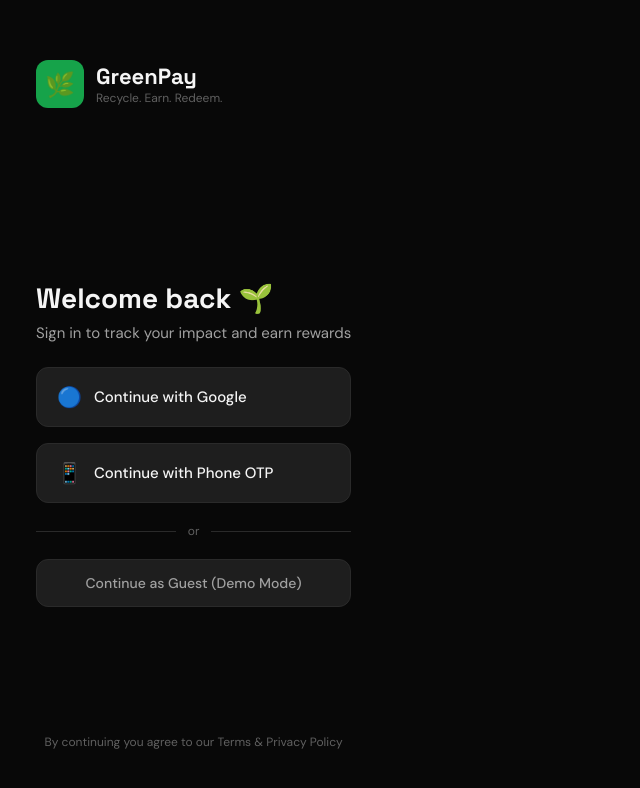
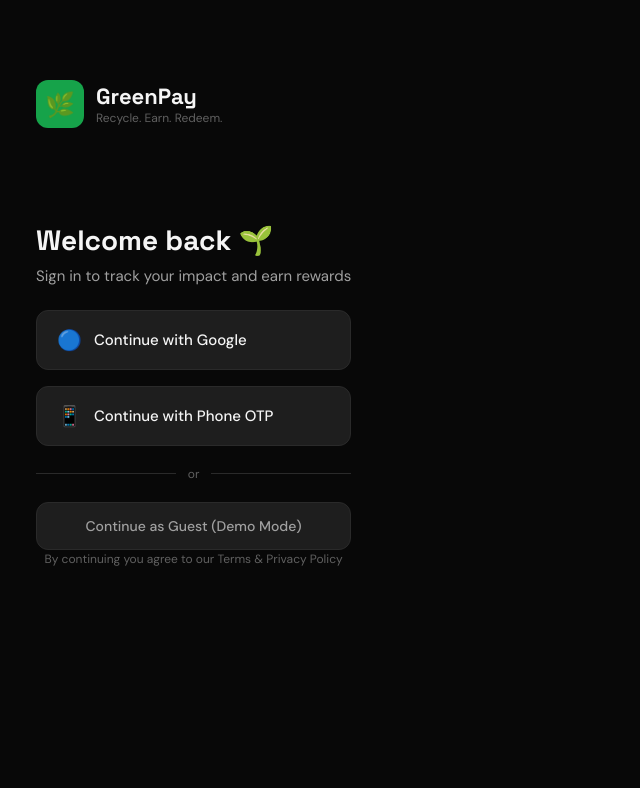
Before and after one commit to zarkxxx/greenpay, a React (Vite) app: page / in a window 1280 px wide. Both pictures are taken after a click on the button "Skip". Shown: the top 788 px of the page, without its empty margins (0-640 px from the left). Built offline with nearby package versions, Linux system fonts and the light colour scheme.

Commit message:
fix login layout

```diff
--- a/src/pages/Login.jsx
+++ b/src/pages/Login.jsx
@@ -1,6 +1,6 @@
 export default function Login({ onLogin }) {
   return (
-    <div className="login-page">
+    <div className="login-page" style={{ justifyContent: "flex-start", paddingTop: 80 }}>
       <div className="logo-area">
         <div className="logo-icon">🌿</div>
         <div>
@@ -9,7 +9,7 @@ export default function Login({ onLogin }) {
         </div>
       </div>
 
-      <div style={{ flex: 1, display: "flex", flexDirection: "column", justifyContent: "center", gap: 16 }}>
+      <div style={{ display: "flex", flexDirection: "column", gap: 16, marginTop: 48 }}>
         <div style={{ marginBottom: 8 }}>
           <div style={{ fontFamily: "Space Grotesk, sans-serif", fontSize: 28, fontWeight: 800, lineHeight: 1.2 }}>
             Welcome back 🌱
```
